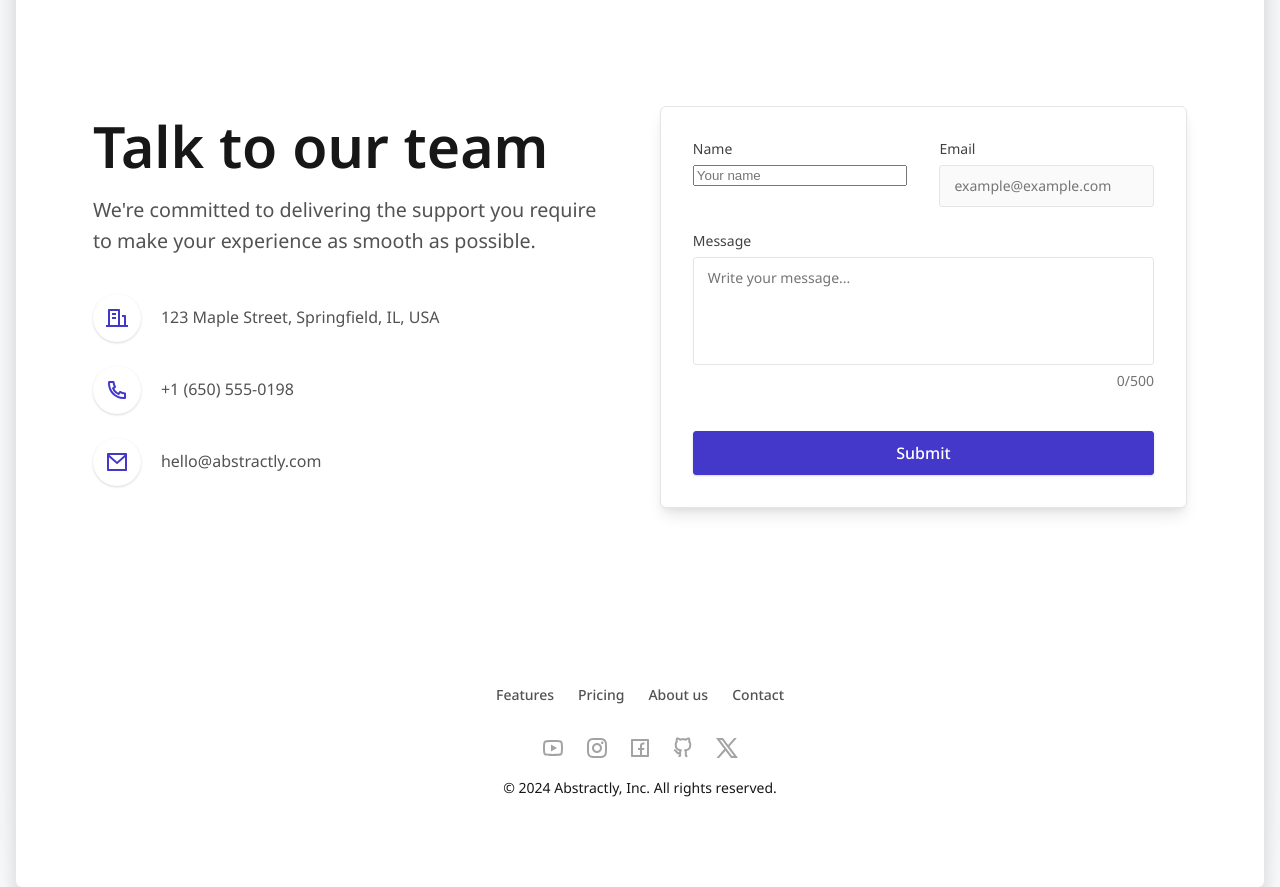
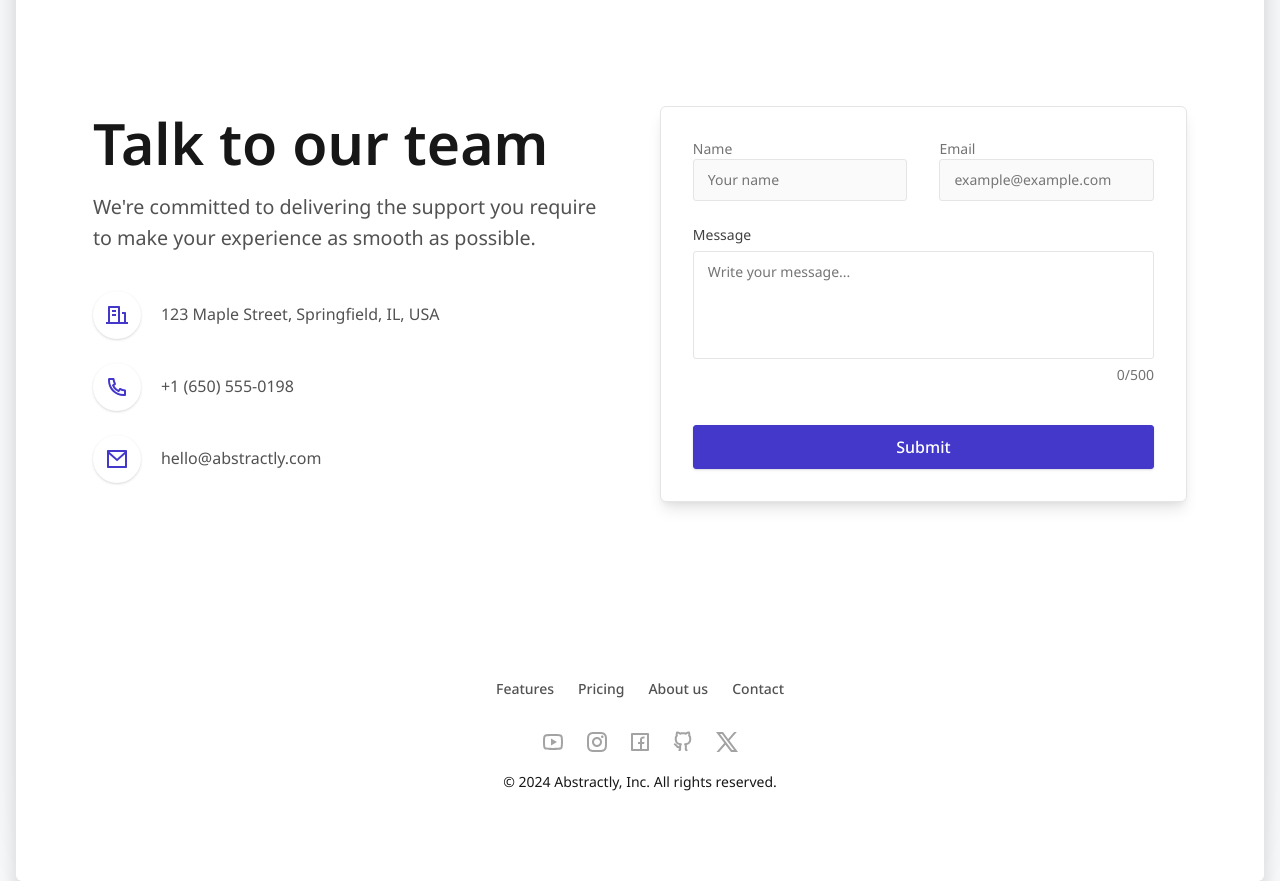
Before and after one commit to GreatTrickster000/landing, a React (Vite) app: page / in a window 1280 px wide. Shown: the part 9480-10367 px from the top of the page. Built offline with nearby package versions, Linux system fonts and the light colour scheme.

Commit message:
refactor(Form/Input): update styles and structure

```diff
--- a/src/components/Form/Form.jsx
+++ b/src/components/Form/Form.jsx
@@ -2,6 +2,7 @@ import styles from "./Form.module.scss";
 import { useState } from "react";
 import Button from "../Button/Button.jsx";
 import cn from "classnames";
+import Input from "../Input/Input.jsx";
 
 export default function Form({}) {
   const [message, setMessage] = useState("");
@@ -23,43 +24,29 @@ export default function Form({}) {
       <div className={styles["contact-form"]}>
         <div className={styles.nameEmail}>
           <div className={styles.name}>
-            <label htmlFor="name" className={styles.label}>
-              Name
-            </label>
-            <input
-              className={cn(styles.inputName, {
-                [styles.error]: errors.name,
-              })}
+            <Input
               id="name"
               type="text"
               name="name"
+              label="Name"
               placeholder="Your name"
               value={name}
               onChange={(e) => setName(e.target.value)}
+              error={errors.name}
             />
-            {errors.name && (
-              <p className={styles.errorMessage}>{errors.name}</p>
-            )}
           </div>
 
           <div className={styles.email}>
-            <label htmlFor="email" className={styles.label}>
-              Email
-            </label>
-            <input
-              className={cn(styles.inputEmail, {
-                [styles.error]: errors.email,
-              })}
+            <Input
               id="email"
               type="email"
+              label="Email"
               name="email"
               placeholder="example@example.com"
               value={email}
+              error={errors.email}
               onChange={(e) => setEmail(e.target.value)}
             />
-            {errors.email && (
-              <p className={styles.errorMessage}>{errors.email}</p>
-            )}
           </div>
         </div>
 
--- a/src/components/Form/Form.module.css
+++ b/src/components/Form/Form.module.css
@@ -41,19 +41,6 @@ form .contact-form .email {
   flex: 1 1 0;
   min-inline-size: 0;
   inline-size: 100%;
-}
-form .contact-form .email .inputEmail {
-  inline-size: 100%;
-  background: #FAFAFA;
-  border: 0.0625rem solid #E5E5E5;
-  border-radius: 0.1875rem;
-  box-shadow: rgb(229, 229, 229);
-  font-family: "Noto Sans", sans-serif;
-  font-weight: 400;
-  font-size: 0.875rem;
-  line-height: 1.25rem;
-  color: #737373;
-  padding: 0.625rem 0.875rem;
 }
 form .inputArea {
   display: flex;
--- a/src/components/Form/Form.module.scss
+++ b/src/components/Form/Form.module.scss
@@ -51,13 +51,6 @@ form {
       min-inline-size: 0;
       inline-size: 100%;
 
-      .inputEmail {
-        inline-size: 100%;
-        background: #FAFAFA;
-        @include form-border;
-        @include form-text;
-        padding: rem(10) rem(14);
-      }
     }
   }
 
```
Also changed, not shown: src/components/Input/Input.module.scss (line endings or trailing spaces).
